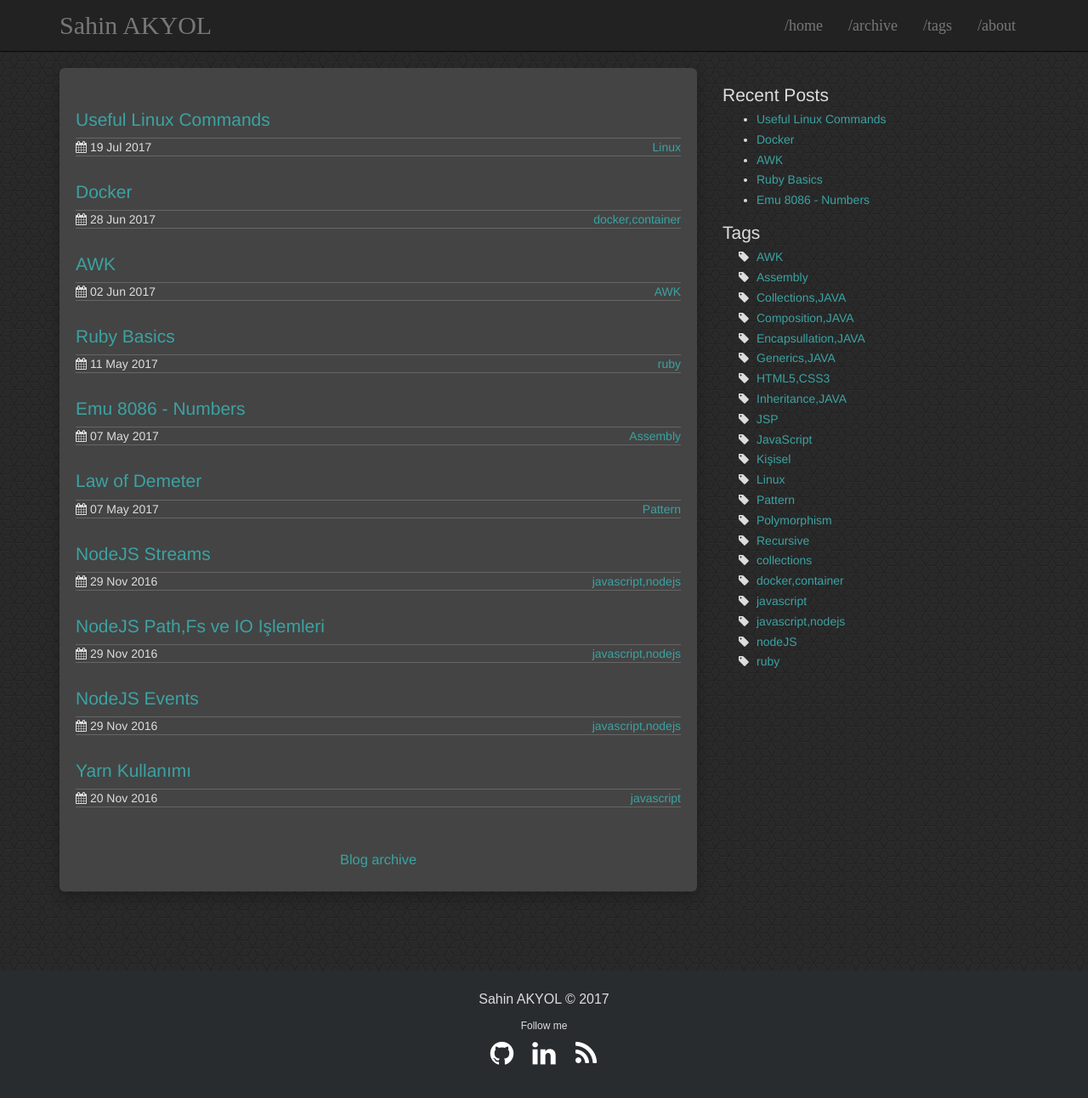
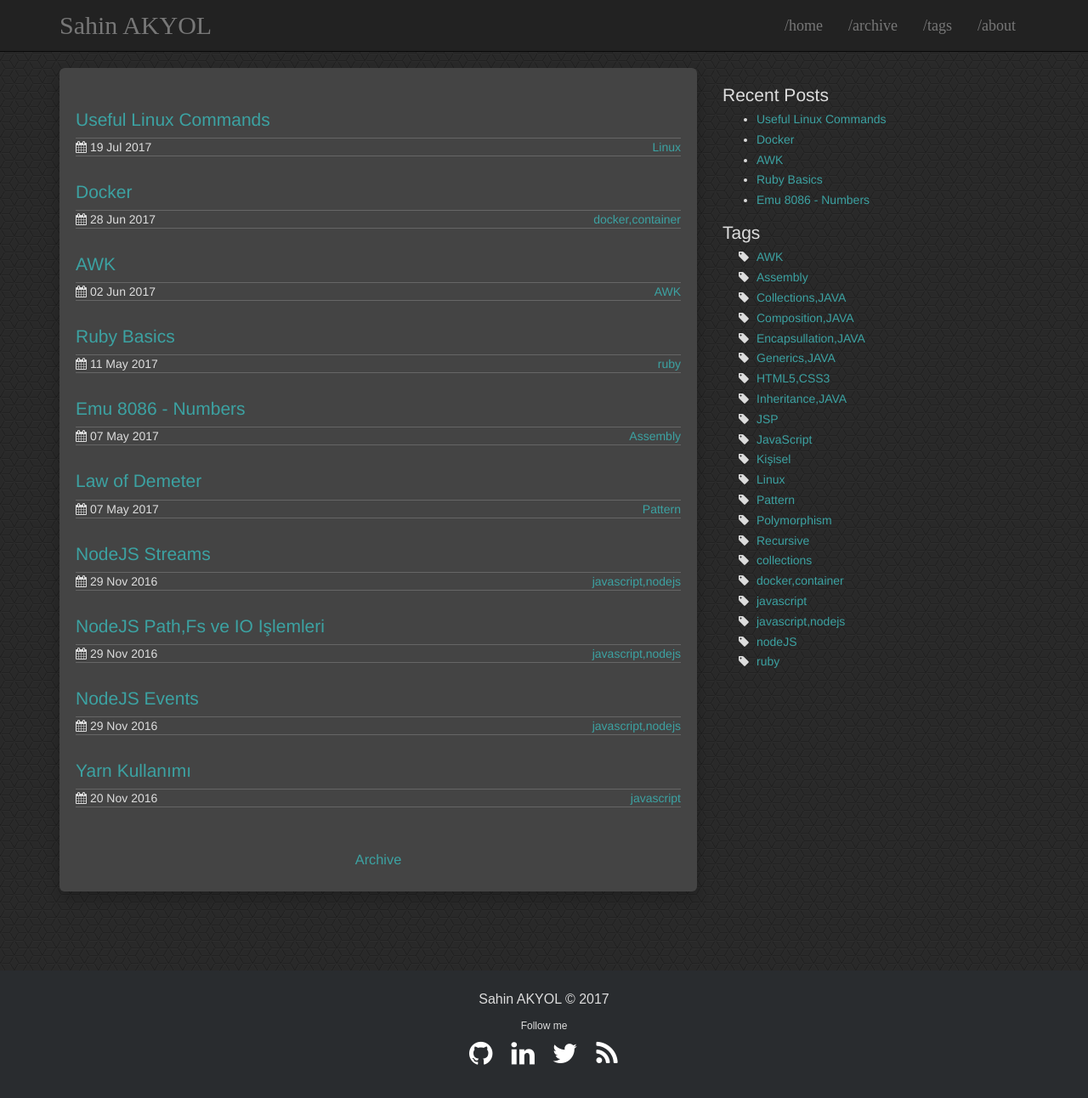
Before and after one commit to sahinakyol/sahinakyol.github.io, a Jekyll site: the page built from index.html, in a window 1280 px wide and 1319 px high. Shown: the top 1292 px of the window at 85% size. Built offline with Jekyll 4.4.1, drawn with Linux system fonts in a browser that asks for light colours.

```diff
--- /dev/null
+++ b/CNAME
@@ -0,0 +1 @@
+sahinakyol.com
--- a/_config.yml
+++ b/_config.yml
@@ -12,11 +12,11 @@ url: https://sahinakyol.github.io
 
 share:
   facebook: false
-  twitter: true
+  twitter: false
   gplus: false
-  linkedin: true
+  linkedin: false
   pinterest: false
-  email: true
+  email: false
 
 social:
   github: sahinakyol
--- a/_includes/social.html
+++ b/_includes/social.html
@@ -20,17 +20,12 @@
     </li>
   {% endif %}
 
-  {% if site.social.instagram %}
+  {% if site.social.twitter %}
     <li>
-      <a title="{{ site.social.instagram }} on Instagram" href="https://instagram.com/{{ site.social.instagram }}" target="_blank"><i class="fa fa-instagram fa-2x"></i></a>
+      <a title="{{ site.social.twitter }} on Twitter" href="https://twitter.com/{{ site.social.twitter }}" target="_blank"><i class="fa fa-twitter fa-2x"></i></a>
     </li>
   {% endif %}
 
-  {% if site.social.lastfm %}
-    <li>
-      <a title="{{ site.social.lastfm }} on Last.fm" href="https://www.lastfm.com/user/{{ site.social.lastfm }}" target="_blank"><i class="fa fa-lastfm fa-2x"></i></a>
-    </li>
-  {% endif %}
 
   {% if site.social.rss %}
     <li>
--- a/index.html
+++ b/index.html
@@ -31,6 +31,6 @@ layout: page
 
 <div class="post-footer">
   <div class="column-full">
-    <h3><a href="{{ '/archive.html' | prepend: site.baseurl | prepend: site.url }}">Blog archive</a></h3>
+    <h3><a href="{{ '/archive.html' | prepend: site.baseurl | prepend: site.url }}">Archive</a></h3>
   </div>
 </div>
```
